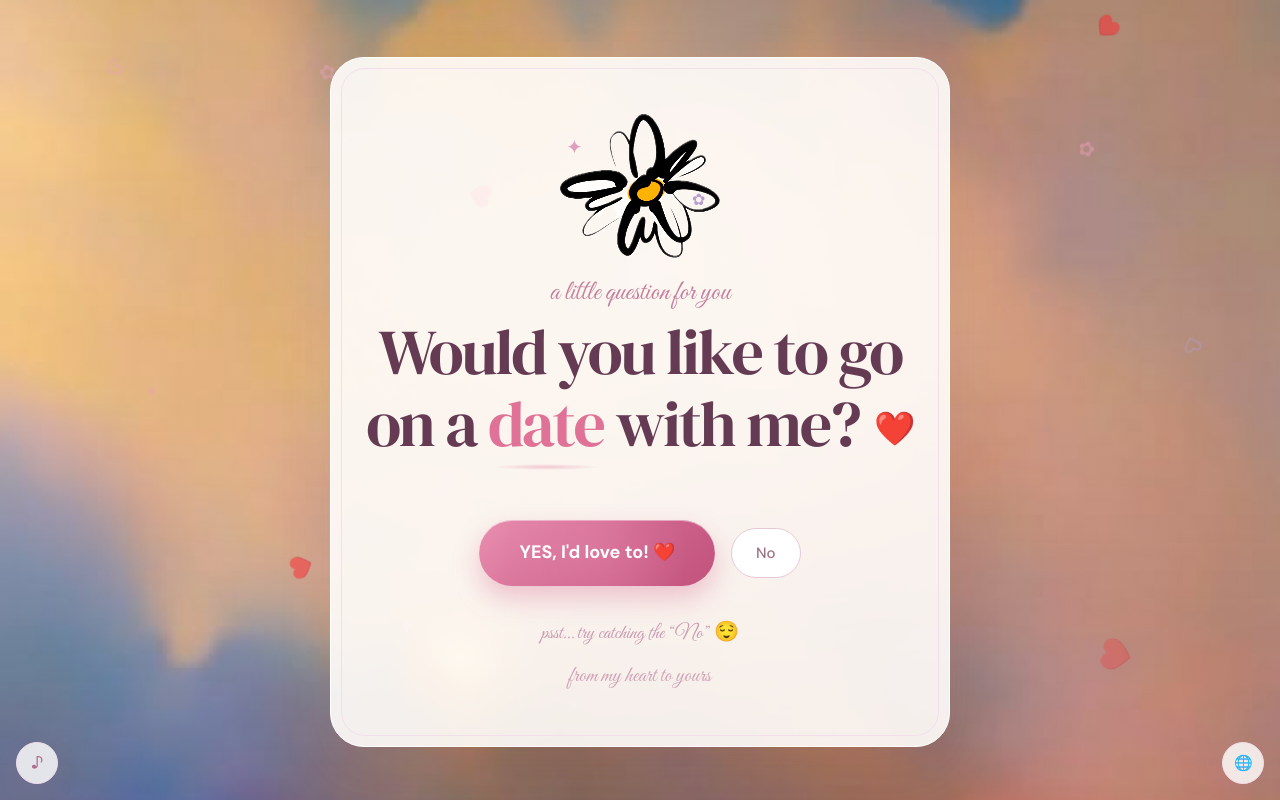
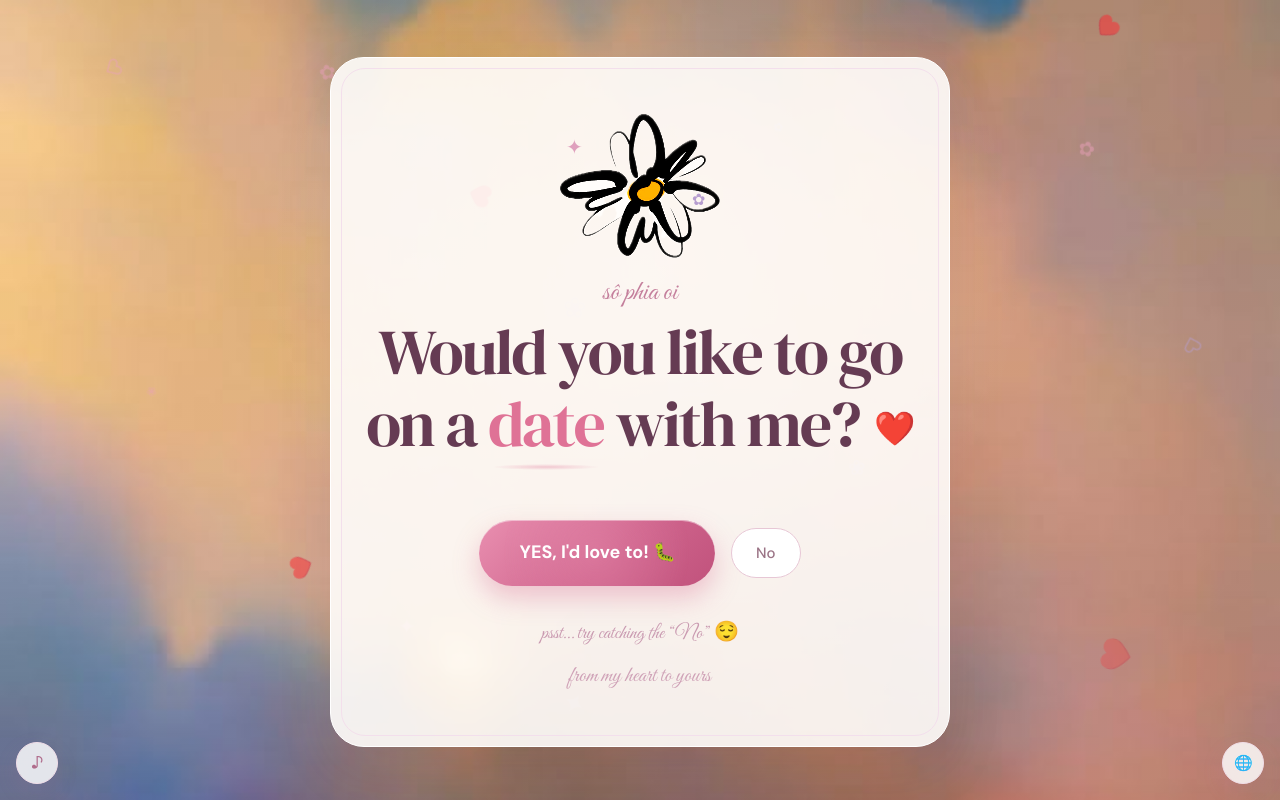
Before and after one commit to TranTien37/ntvk-comuonmotbuoihenchu, a plain HTML site: page index.html in a window 1280 px wide. Drawn offline with Linux system fonts and the light colour scheme; a web font is replaced by a local one.

Commit message:
Update index.html

```diff
--- a/index.html
+++ b/index.html
@@ -37,7 +37,7 @@
         <div class="flower-illustration" aria-hidden="true" style="height: auto;">
           <img src="./assets/icon.png" alt="" style="width: 160px; height: auto; margin: 0 auto 10px; display: block; mix-blend-mode: multiply; filter: contrast(1.35) brightness(1.08);">
         </div>
-        <p class="eyebrow" data-i18n="hero.eyebrow">sô phia oi</p>
+        <p class="eyebrow" >sô phia oi</p>
         <h1 id="question">
           <span data-i18n="hero.questionBefore">Would you like to go on a</span>
           <em data-i18n="hero.questionWord">date</em>
@@ -49,7 +49,7 @@
         <div class="button-arena" id="arena">
           <button class="yes-btn" id="yes" type="button">
             <span class="yes-glow" aria-hidden="true"></span>
-            <span class="yes-label" data-i18n="hero.yes">YES, I'd love to! 🐛</span>
+            <span class="yes-label" >YES, I'd love to! 🐛</span>
           </button>
           <button class="no-btn" id="no" type="button" data-i18n="hero.no">No</button>
         </div>
```
